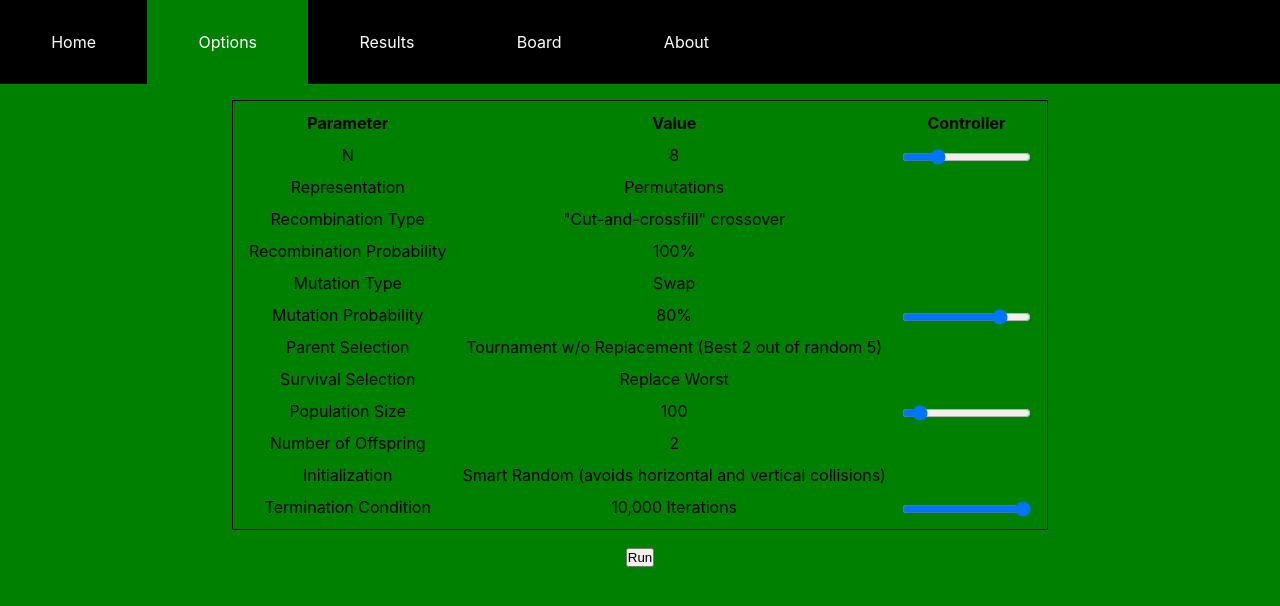
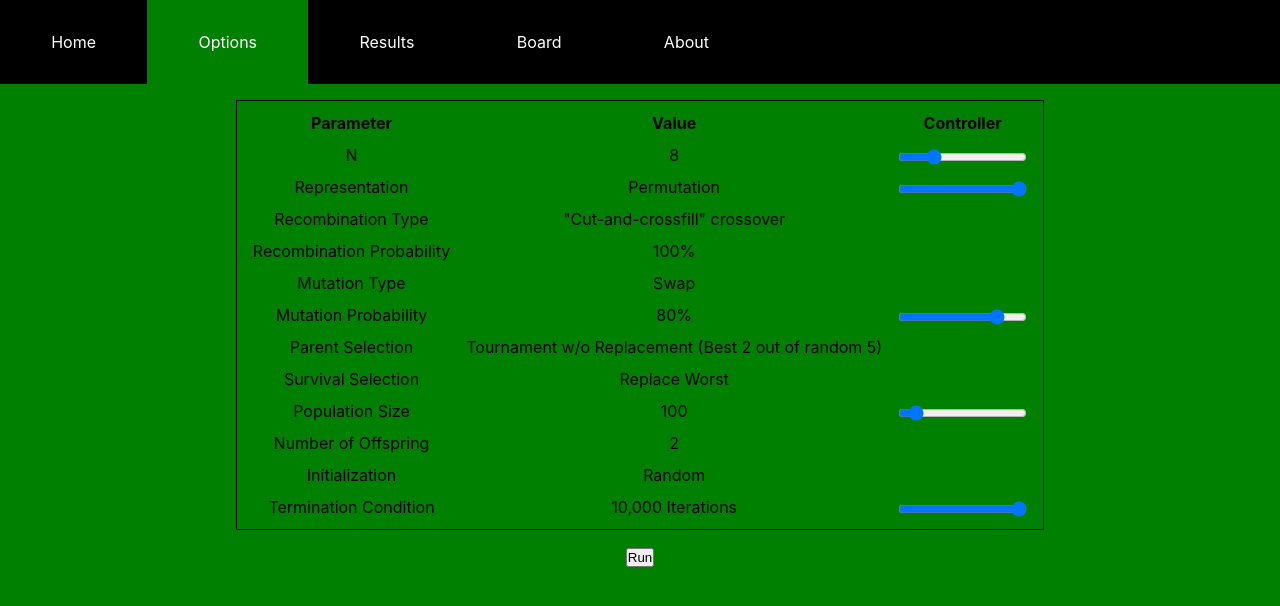
Before and after one commit to nugentmichael1/n-queens, a React (Create React App) app: page /options in a window 1280 px wide. Shown: the top 606 px of the page. Built offline with nearby package versions, Linux system fonts and the light colour scheme.

Commit message:
cleaned ea decomposed large functions into smaller ones added representation choice to options still need to implement 2d array representation

```diff
--- a/src/App.js
+++ b/src/App.js
@@ -25,6 +25,8 @@ function App() {
 
     const [mutationProb, setMutationProb] = useState(80)
 
+    const [rep, setRep] = useState(1)
+
     const [termCond, setTermCond] = useState(defaultIterations)
 
     // const [curPerm, setCurPerm] = useState(undefined)
@@ -49,8 +51,8 @@ function App() {
     const run = () => {
         console.log('run', 'popSize', popSize)
 
-        let experiment = new population(popSize, n, mutationProb)
-        setResults(experiment.run(termCond))
+        let experiment = new population(popSize, n, mutationProb, termCond, rep)
+        setResults(experiment.run())
     }
 
     return (
@@ -62,7 +64,7 @@ function App() {
             <Routes>
                 <Route path="/about" element={<About />} />
                 <Route path="/home" element={<Home />} />
-                <Route path="/options" element={<Options n={n} updateN={updateN} run={run} popSize={popSize} updatePopSize={updatePopSize} mutationProb={mutationProb} setMutationProb={setMutationProb} termCond={termCond} setTermCond={setTermCond} />} />
+                <Route path="/options" element={<Options n={n} updateN={updateN} run={run} popSize={popSize} updatePopSize={updatePopSize} mutationProb={mutationProb} setMutationProb={setMutationProb} rep={rep} setRep={setRep} termCond={termCond} setTermCond={setTermCond} />} />
                 <Route path="/board" element={<Board size={n} curCandidate={curCandidate} />} />
                 <Route path="/results" element={<Results results={results} n={n} setCurCandidate={setCurCandidate} />} />
             </Routes>
--- a/src/components/EvolutionaryAlgorithm.js
+++ b/src/components/EvolutionaryAlgorithm.js
@@ -1,16 +1,30 @@
+class representation {
+
+    constructor(state) {
+        // this.type = type;
+        // if (this.type === "2dArray") {
+
+        // }
+        // else if (this.type == "perm") {
+        // }
+        // else {
+        //     console.log("representation passed does not match any possibilities")
+        // }
+    }
+}
 
 class candidate {
-    constructor(permutation) {
-        this.permutation = permutation
+    constructor(state) {
+        this.permutation = state
         this.calculateScore()
     }
-    setRank(rank){
+    setRank(rank) {
         this.rank = rank;
     }
     calculateScore() {
 
         // step 1b: evaluate fitness
-        //should only need to check for diagonal conflicts
+        //only need to check for diagonal conflicts on permutations
 
         let penalty = 0
 
@@ -57,43 +71,76 @@ class candidate {
 }
 
 class population {
-    constructor(size, n, mutationProb) {
+    constructor(size, n, mutationProb, iterations, rep) {
         this.size = size //population size
         this.n = n //number of queens
         this.candidates = new Array(this.size)
         this.possiblePositions = new Array(this.n)
-        this.mutationProb = mutationProb/100
-        console.log("this.mutationProb:",this.mutationProb)
+        this.mutationProb = mutationProb / 100
+        // console.log("this.mutationProb:", this.mutationProb)
+        this.iterations = iterations;
+        this.rep = rep;
     }
-    run(iterations) {
-        // let defaultPopSize = 1
-        // step 1: initilization - generate and evaluate population
+
+    //main function for class.  calls all other utility functions.
+    run() {
+
+        // step 1: initilization - generate first population.
+        // fitness is automatically evaluated in candidate constructor.
         this.initialize();
 
-        for (let i = 0; i < iterations; i++) {
-            let offspring = this.tournamentSelection();
-            // console.log("offspring",offspring)
-            this.survivorSelection(offspring);
+        for (let i = 0; i < this.iterations; i++) {
+
+            //copy of candidates array that will eventually include all offspring, too
+            let newPop = [...this.candidates]
+
+            //double population size through
+            for (let j = 0; j < this.candidates.length / 2; j++) {
+
+                // randomly select 5 candidates and identify best 2
+                let parent = this.tournamentSelection();
+
+                //top two parents are used to create two offspring through recombination
+                let offspring = this.recombination(parent);
+
+                //mutation of first offspring
+                if (Math.random() < this.mutationProb) {
+                    offspring[0] = this.mutate(offspring[0]);
                 }
 
-        //set ranks
-        for(let i = 0;i<this.candidates.length;i++){
+                //mutation of second offspring
+                if (Math.random() < this.mutationProb) {
+                    offspring[1] = this.mutate(offspring[1])
+                }
+
+                //push offspring onto the population array
+                newPop.push(new candidate(offspring[0]))
+                newPop.push(new candidate(offspring[1]))
+            }
+
+            //reduces ranked population by half for next iteration
+            this.survivorSelection(newPop);
+        }
+
+        //set ranks.  helps react assign keys to table rows in results.
+        for (let i = 0; i < this.candidates.length; i++) {
             this.candidates[i].setRank(i)
         }
-        console.log("final candidates",this.candidates)
+
         return this.candidates
+    }
 
-    }
     initialize() {
         // step 1a: generate first population
 
+        //ensures unique values for each index
         for (let j = 0; j < this.n; j++) {
             this.possiblePositions[j] = j + 1;
         }
 
         //generation of all candidates
         for (let i = 0; i < this.candidates.length; i++) {
-            let perm = new Array(this.n)
+            let state = new Array(this.n)
 
             //copy of possiblePositions so pop() can be performed
             let deck = [...this.possiblePositions]
@@ -109,163 +156,121 @@ class population {
                 deck[position] = tmp
 
                 //pop last item from stack onto candidate solution
-
-                // console.log('deck', deck)
-                // console.log('candidateSolution', candidateSolution)
-
-                perm[j] = deck.pop()
+                state[j] = deck.pop()
 
             }
             // console.log(candidateSolution)
-            this.candidates[i] = new candidate(perm)
+            this.candidates[i] = new candidate(state)
             // console.log(this.candidates[i])
         }
+    }
 
-    }
+    //tournament selection: return best 2 out of random 5
     tournamentSelection() {
-        //tournament selection: best 2 out of 5
-        // randomly select 5 candidates, identify best 2 and cross-over to create offspring
-        let offspring = [...this.candidates]
-        for (let j = 0; j < this.candidates.length / 2; j++) {
+
+        //will capture five random parents
         const parentCandidates = []
 
         for (let i = 0; i < 5; i++) {
             parentCandidates[i] = this.candidates[Math.floor(Math.random() * this.candidates.length)]
         }
+
         //sort the randomly chosen parentCandidates by score: descending
         parentCandidates.sort((a, b) => {
             return b.score - a.score;
         })
 
-            //debug: show chosen parentCandidates in console
-            // for (let i = 0; i < 5; i++) {
-            //     console.log(parentCandidates[i]);
-            // }
+        //best two parents returned
+        return [parentCandidates[0], parentCandidates[1]];
+    }
 
-            //recombination
-            // take top two and use "cut-and-crossfill" crossover method
+    //takes array of two parents and produces array of two offspring
+    recombination(parent) {
+
         //randomly choose index between 1 and length-2
-            let cut = Math.floor(Math.random() * (parentCandidates[0].permutation.length - 1 - 2) + 1)
-
-            //debug: flag cut index out-of-range
-            // if(cut < 1 || cut > parentCandidates[0].permutation.length - 1) console.log("cut index out of range!",cut);
-            //debug: show cut index selection
-            // console.log("cut", cut);
+        let cut = Math.floor(Math.random() * (parent[0].permutation.length - 1 - 2) + 1)
 
         //offspring 1 recombination
         let k = cut;
-            let offspringPerm0 = [...parentCandidates[0].permutation]
-            for (let i = cut; i < parentCandidates[1].permutation.length; i++) {
-                let val = parentCandidates[1].permutation[i];
+        let offspring0 = [...parent[0].permutation]
+        for (let i = cut; i < parent[1].permutation.length; i++) {
+            let val = parent[1].permutation[i];
             let skip = false
             //search for value in pre-cut section
             for (let m = 0; m < cut; m++) {
-                    if (parentCandidates[0].permutation[m] === val) {
+                if (parent[0].permutation[m] === val) {
                     skip = true
                     break;
                 }
             }
-                if (!skip) offspringPerm0[k++] = val;
+            if (!skip) offspring0[k++] = val;
         }
-            for (let i = 0; k < parentCandidates[1].permutation.length; i++) {
-                let val = parentCandidates[1].permutation[i];
+        for (let i = 0; k < parent[1].permutation.length; i++) {
+            let val = parent[1].permutation[i];
             let skip = false
             for (let m = 0; m < cut; m++) {
-                    if (parentCandidates[0].permutation[m] === val) {
+                if (parent[0].permutation[m] === val) {
                     skip = true
                     break;
                 }
             }
-                if (!skip) offspringPerm0[k++] = val;
+            if (!skip) offspring0[k++] = val;
         }
-            //debug
-            // console.log("offspringPerm0", offspringPerm0)
 
         //offspring 2 recombination
         k = cut;
-            let offspringPerm1 = [...parentCandidates[1].permutation]
-            for (let i = cut; i < parentCandidates[0].permutation.length; i++) {
-                let val = parentCandidates[0].permutation[i];
+        let offspring1 = [...parent[1].permutation]
+        for (let i = cut; i < parent[0].permutation.length; i++) {
+            let val = parent[0].permutation[i];
             let skip = false;
             //search for value in pre cut section
             for (let m = 0; m < cut; m++) {
-                    if (parentCandidates[1].permutation[m] === val) {
+                if (parent[1].permutation[m] === val) {
                     skip = true;
                     break;
                 }
             }
-                if (!skip) offspringPerm1[k++] = val;
+            if (!skip) offspring1[k++] = val;
         }
-            for (let i = 0; k < parentCandidates[0].permutation.length; i++) {
-                let val = parentCandidates[0].permutation[i];
+        for (let i = 0; k < parent[0].permutation.length; i++) {
+            let val = parent[0].permutation[i];
             let skip = false
             for (let m = 0; m < cut; m++) {
-                    if (parentCandidates[1].permutation[m] === val) {
+                if (parent[1].permutation[m] === val) {
                     skip = true
                     break;
                 }
             }
-                if (!skip) offspringPerm1[k++] = val;
+            if (!skip) offspring1[k++] = val;
         }
-            //debug
-            // console.log("offspringPerm1", offspringPerm1)
+        return [offspring0, offspring1]
+    }
 
+    mutate(offspringState) {
+        //randomly swap two values of the permutation
+        let indexA = Math.floor(Math.random() * offspringState.length);
+        let indexB = Math.floor(Math.random() * offspringState.length);
 
-            //mutation of first offspring
-            if (Math.random() < this.mutationProb) {
-                //randomly swap two values of the permutation
-                let indexA = Math.floor(Math.random() * offspringPerm0.length);
-                let indexB = Math.floor(Math.random() * offspringPerm0.length);
         //reroll until A and B are two different indexes
-                while (indexA === indexB) indexB = Math.floor(Math.random() * offspringPerm0.length);
+        while (indexA === indexB) indexB = Math.floor(Math.random() * offspringState.length);
 
         //swap values
-                let tmp = offspringPerm0[indexA];
-                offspringPerm0[indexA] = offspringPerm0[indexB];
-                offspringPerm0[indexB] = tmp;
+        let tmp = offspringState[indexA];
+        offspringState[indexA] = offspringState[indexB];
+        offspringState[indexB] = tmp;
 
-                //debug
-                // console.log("mutation offspringPerm0", offspringPerm0)
+        return offspringState;
     }
 
-
-            //mutation of second offspring
-            if (Math.random() < this.mutationProb) {
-                //randomly swap two values of the permutation
-                let indexA = Math.floor(Math.random() * offspringPerm1.length);
-                let indexB = Math.floor(Math.random() * offspringPerm1.length);
-                //reroll until A and B are two different indexes
-                while (indexA === indexB) indexB = Math.floor(Math.random() * offspringPerm1.length);
-
-                //swap values
-                let tmp = offspringPerm1[indexA];
-                offspringPerm1[indexA] = offspringPerm1[indexB];
-                offspringPerm1[indexB] = tmp;
-
-                //debug
-                // console.log("mutation offspringPerm1", offspringPerm1)
-            }
-
-            offspring.push(new candidate(offspringPerm0))
-            offspring.push(new candidate(offspringPerm1))
-        }
-
-        return offspring
-        //debug
-        // console.log("offspring length",offspring.length)
-
-    }
     survivorSelection(offspring) {
-        //survivor selection
         //sort new population (previous and offspring)
         offspring.sort((a, b) => {
             return b.score - a.score;
         })
 
-        // console.log("new population",offspring)
         //take top half
         this.candidates = offspring.splice(0, this.candidates.length);
     }
 }
 
-export {candidate, population}
+export { candidate, population }
--- a/src/components/Nav.js
+++ b/src/components/Nav.js
@@ -8,8 +8,7 @@ const NavLink = ({ page, selected }) => {
 
 const NavBar = (test) => {
     const { page } = useParams() || "home";
-    console.log(test)
-    console.log(page)
+    // console.log(page)
     return (<>
         <nav>
             <ul className='nav'>
--- a/src/components/Options.js
+++ b/src/components/Options.js
@@ -1,9 +1,26 @@
 import { useNavigate } from "react-router-dom";
 
-const Options = ({ n, updateN, run, popSize, updatePopSize, mutationProb, setMutationProb, termCond, setTermCond }) => {
+const Options = ({ n, updateN, run, popSize, updatePopSize, mutationProb, setMutationProb, rep, setRep, termCond, setTermCond }) => {
 
 
     let navigate = useNavigate();
+
+    //descriptions
+    // let initDescription = { rep }.rep === 0 ? "Normal" : "Smart" Random: ;
+    // initDescription += { rep }.rep ? "2D Array, Maximum collsion potential" : "1D Array Permutation, Avoids horizontal and vertical collisions";
+
+    let repStr = {rep}.rep === 0 ? "2D Array" : "Permutation";
+
+    // let arr2D = Array(8);
+
+    // arr2D[4] = [3,1];
+
+    // console.log(arr2D)
+
+    // let arr = [1,2,3,4,5,6,7,8];
+    // console.log(arr);
+    // let arr1 = [arr[0],arr[4]];
+    // console.log(arr1);
 
     return <>
         {/* <h1>Options</h1> */}
@@ -33,7 +50,10 @@ const Options = ({ n, updateN, run, popSize, updatePopSize, mutationProb, setMut
                     <td>
                         Representation
                     </td>
-                    <td>Permutations</td>
+                    <td>{repStr}</td>
+                    <td>
+                        <input type="range" min="0" max="1" value={rep} id="rep" onInput={() => { setRep(Number(document.getElementById("rep").value)) }} />
+                    </td>
                 </tr>
                 <tr>
                     <td>
@@ -98,13 +118,17 @@ const Options = ({ n, updateN, run, popSize, updatePopSize, mutationProb, setMut
                     <td>
                         Initialization
                     </td>
-                    <td>Smart Random (avoids horizontal and vertical collisions)</td>
+                    <td>Random</td>
+                    <td>
+                        {/* <label htmlFor="normalInit">Normal</label><input type="radio" value="normal" name="init" id="normalInit" />
+                        <label htmlFor="smartInit">Smart</label><input type="radio" value="smart" name="init" id="smartInit" /> */}
+
+                    </td>
                 </tr>
 
                 <tr>
                     <td>Termination Condition</td>
                     <td>
-
                         {termCond.toLocaleString("en-US")} Iterations
                     </td>
                     <td>
```
Also changed, not shown: src/components/Results.js (+6 -1 lines). Lines whose indentation alone changed are shown as unchanged.
